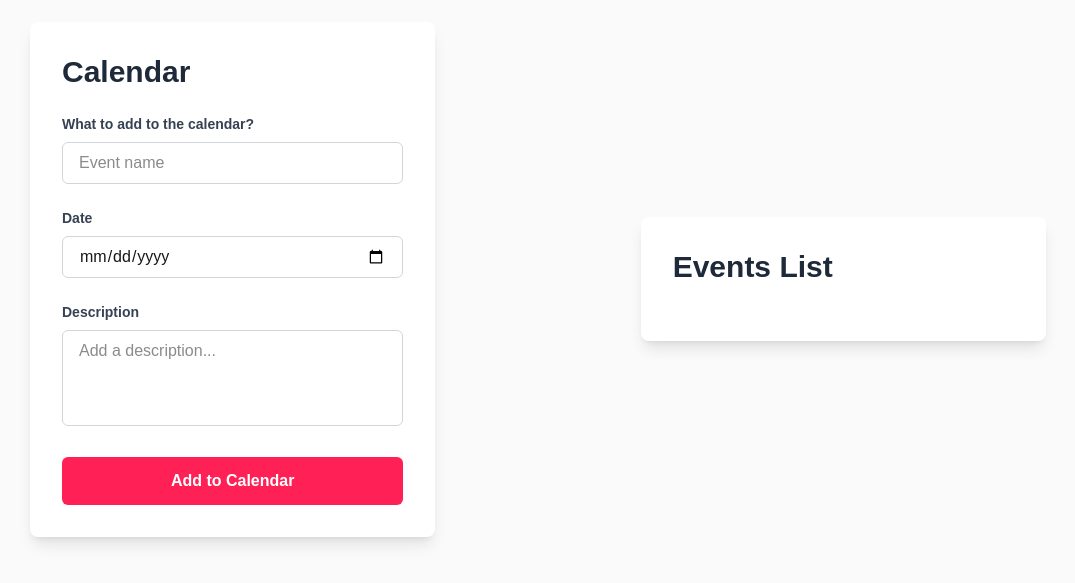
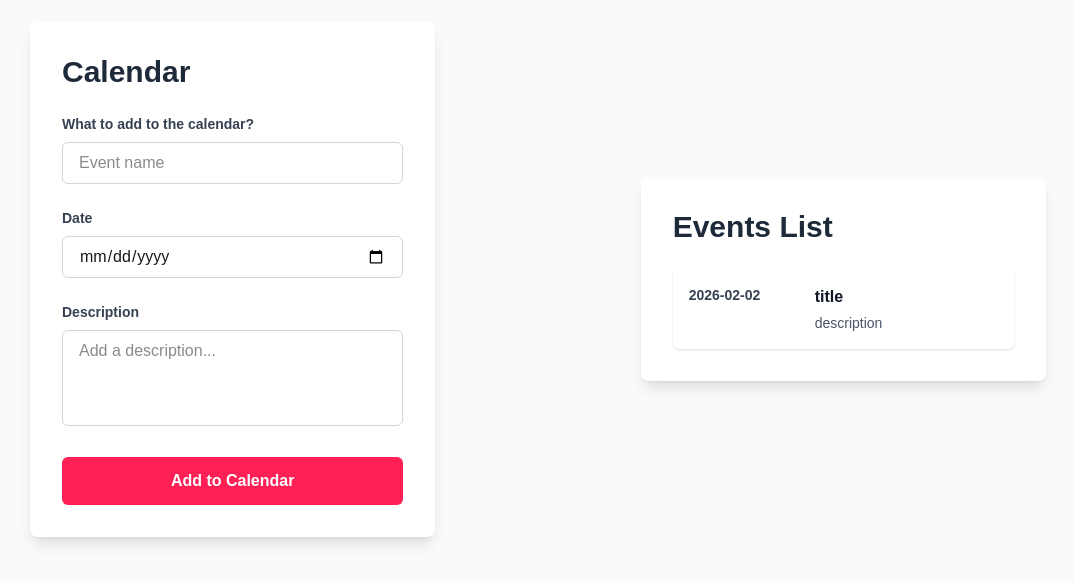
Before and after one commit to MVCorreas/calendar-form-react, a Next.js app: page / in a window 1280 px wide. Shown: the part 121-704 px from the top of the page, without its empty margins (122-1197 px from the left). Built offline with nearby package versions, Linux system fonts and the light colour scheme.

Commit message:
feat: added basic event card and styled

```diff
--- /dev/null
+++ b/app/components/EventCard.js
@@ -0,0 +1,13 @@
+export default function EventCard({ title, date, description }) {
+  return (
+    <div className="flex items-start gap-4 p-4 bg-white rounded-md shadow-sm">
+      <div className="min-w-27.5 text-sm font-semibold text-gray-700">
+        2026-02-02
+      </div>
+      <div className="flex-1">
+        <h3 className="text-base font-semibold text-gray-900">title</h3>
+        <p className="text-sm text-gray-600 mt-1">description</p>
+      </div>
+    </div>
+  );
+}
--- a/app/components/EventsContainer.js
+++ b/app/components/EventsContainer.js
@@ -1,7 +1,10 @@
-export default function EventsContainer () {
-    return (
-         <div className="bg-white rounded-lg shadow-lg p-8">
-            <h2 className="mb-6 text-3xl font-bold text-gray-800">Events List</h2>
-         </div>
-    )
+import EventCard from "./EventCard";
+
+export default function EventsContainer({ title, date, description }) {
+  return (
+    <div className="bg-white rounded-lg shadow-lg p-8">
+      <h2 className="mb-6 text-3xl font-bold text-gray-800">Events List</h2>
+      <EventCard title={title} date={date} description={description} />
+    </div>
+  );
 }
```
